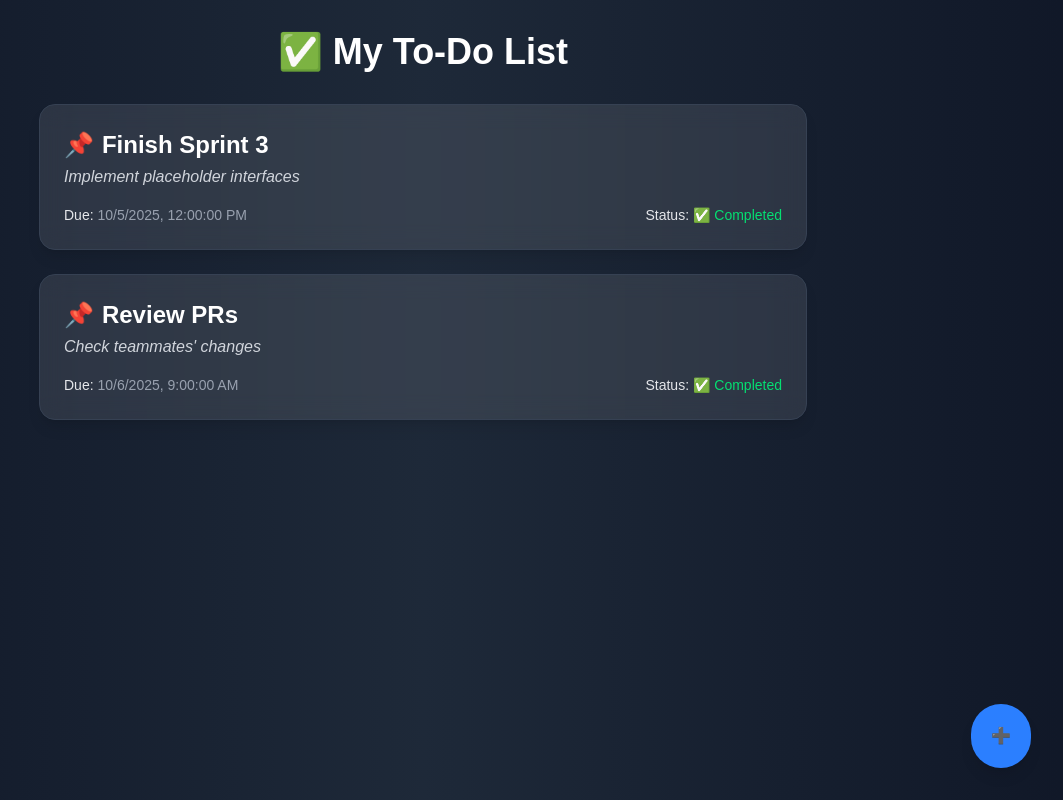
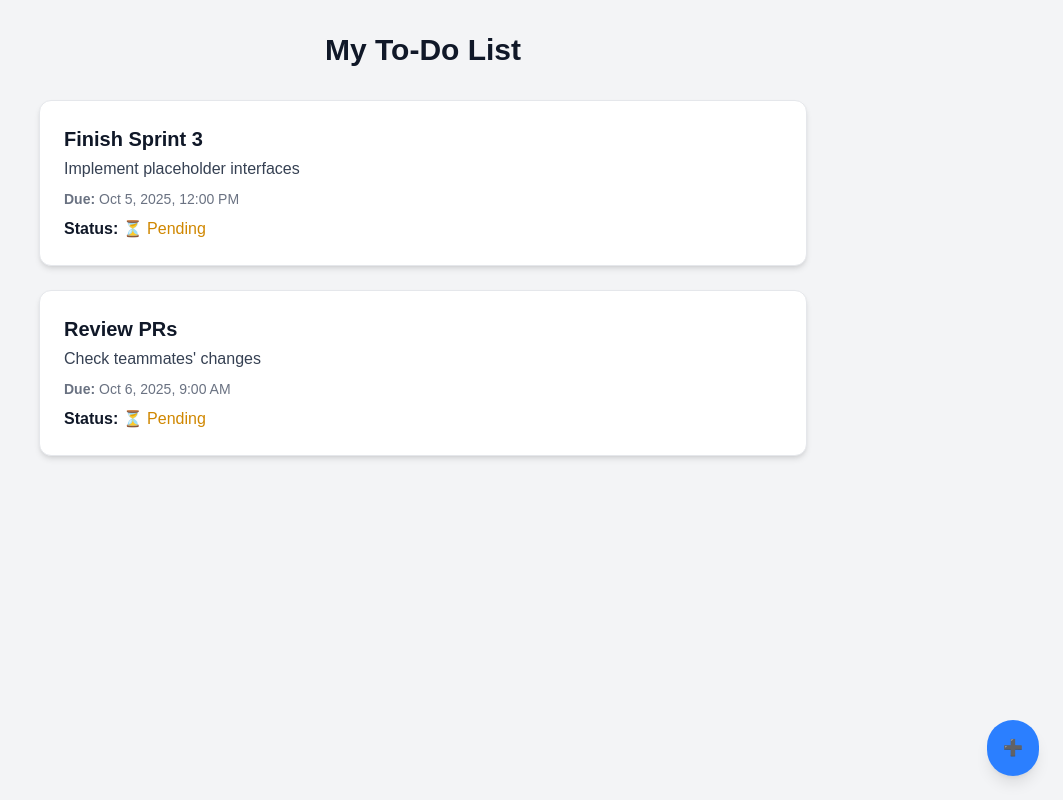
Before and after one commit to starr-arrt/to-do-app, a Next.js app: page / in a window 1280 px wide. Shown: the whole page, without its empty margins (217-1280 px from the left). Built offline with nearby package versions, Linux system fonts and the light colour scheme.

Commit message:
✨ Improved UI for task list + floating add task button

```diff
--- a/app/page.tsx
+++ b/app/page.tsx
@@ -2,56 +2,48 @@
 import { useEffect, useState } from "react";
 
 export default function Home() {
-  const [tasks, setTasks] = useState<any[]>([]);
+  const [tasks, setTasks] = useState([]);
 
   useEffect(() => {
     fetch("/api/tasks")
       .then((res) => res.json())
-      .then((data) => setTasks(data));
+      .then((data) => setTasks(data))
+      .catch((err) => console.error("Error fetching tasks:", err));
   }, []);
 
   return (
-    <main className="min-h-screen bg-gradient-to-r from-gray-900 via-gray-800 to-gray-900 p-8 relative">
-      <div className="max-w-3xl mx-auto">
-        <h1 className="text-4xl font-extrabold text-white text-center mb-8">
-          ✅ My To-Do List
-        </h1>
+    <main className="min-h-screen bg-gray-100 text-gray-900 p-8">
+      <h1 className="text-3xl font-bold mb-8 text-center">My To-Do List</h1>
 
-        <ul className="space-y-6">
-          {tasks.map((task) => (
-            <li
+      <div className="grid gap-6 max-w-3xl mx-auto">
+        {tasks.map((task: any) => (
+          <div
             key={task.id}
-              className="bg-white/10 backdrop-blur-md border border-gray-700 p-6 rounded-2xl shadow-lg hover:scale-[1.02] transition-transform"
+            className="p-6 rounded-xl shadow-md bg-white border border-gray-200 hover:shadow-lg transition"
           >
-              <h2 className="text-2xl font-semibold text-white flex items-center gap-2">
-                <span className="text-blue-400">📌</span> {task.title}
-              </h2>
-              <p className="text-gray-300 italic mt-1">{task.description}</p>
-
-              <div className="mt-4 flex flex-col sm:flex-row sm:justify-between text-sm text-gray-400">
-                <p>
-                  <span className="font-medium text-gray-200">Due:</span>{" "}
-                  {new Date(task.dueDate).toLocaleString()}
+            <h2 className="text-xl font-semibold">{task.title}</h2>
+            <p className="text-gray-700 mt-1">{task.description}</p>
+            <p className="text-sm text-gray-500 mt-2">
+              <b>Due:</b>{" "}
+              {new Date(task.dueDate).toLocaleString("en-US", {
+                dateStyle: "medium",
+                timeStyle: "short",
+              })}
             </p>
-                <p>
-                  <span className="font-medium text-gray-200">Status:</span>{" "}
-                  {task.status === "Pending" ? (
-                    <span className="text-yellow-400">⏳ Pending</span>
+            <p className="mt-2">
+              <b>Status:</b>{" "}
+              {task.completed ? (
+                <span className="text-green-600 font-medium">✅ Completed</span>
               ) : (
-                    <span className="text-green-400">✅ Completed</span>
+                <span className="text-yellow-600 font-medium">⏳ Pending</span>
               )}
             </p>
           </div>
-            </li>
         ))}
-        </ul>
       </div>
 
-      {/* Floating New Task Button */}
-      <button
-        className="fixed bottom-8 right-8 bg-blue-500 hover:bg-blue-600 text-white font-bold p-5 rounded-full shadow-lg transition-transform hover:scale-110"
-        onClick={() => alert("Add Task functionality coming soon! 🚀")}
-      >
+      {/* Floating Add Task Button */}
+      <button className="fixed bottom-6 right-6 bg-blue-500 text-white p-4 rounded-full shadow-lg hover:bg-blue-600 transition">
         ➕
       </button>
     </main>
```
Lines whose indentation alone changed are shown as unchanged.
